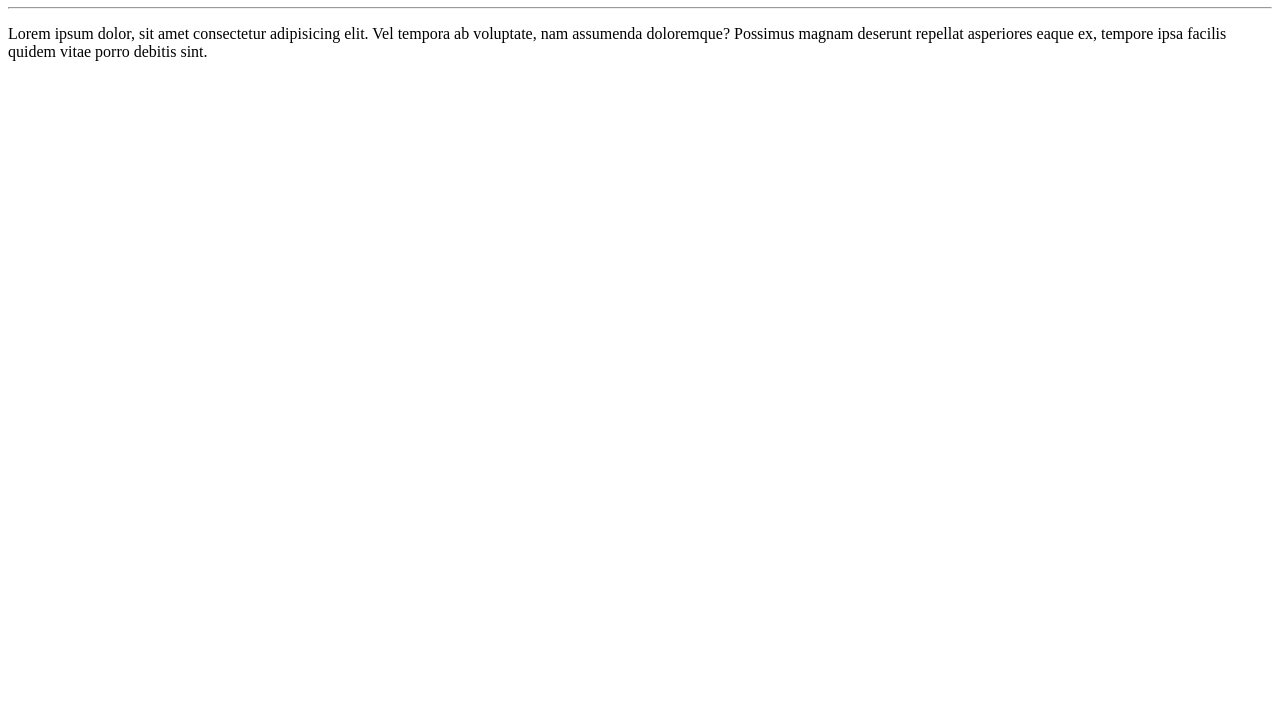
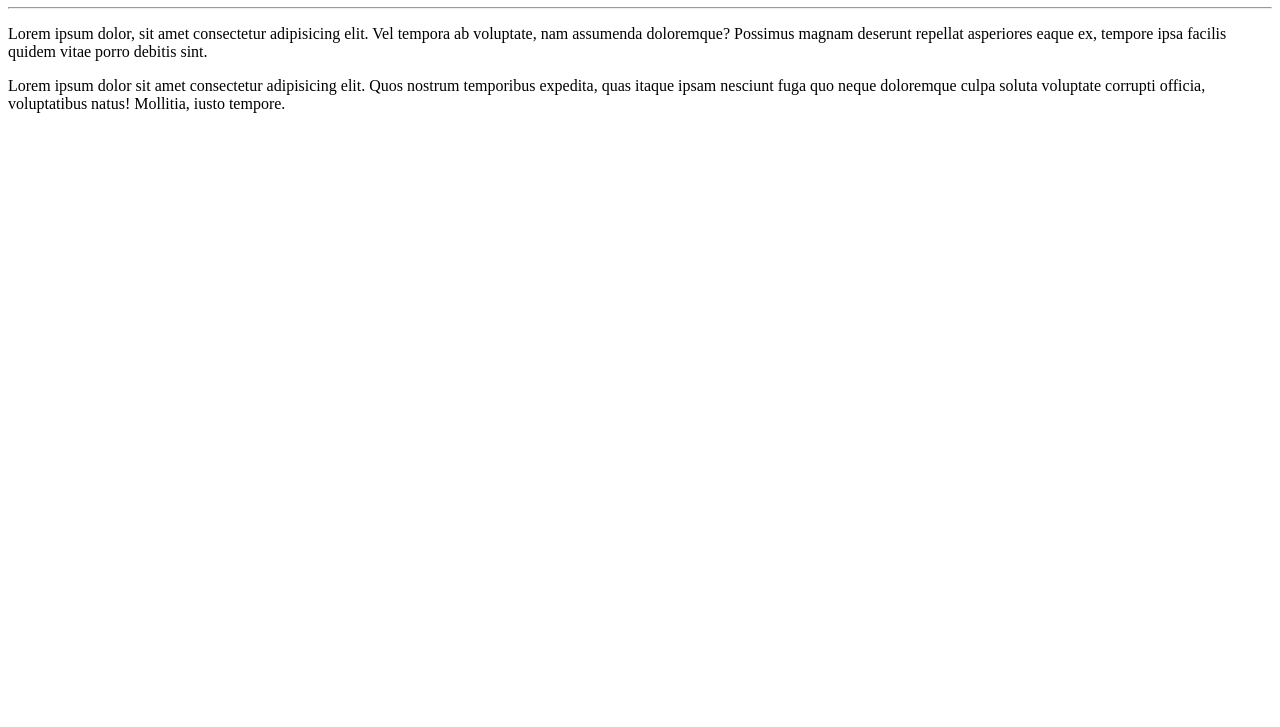
Before and after one commit to leonardosantana16/Ola-Mundo, a plain HTML site: page site-exemplo/index.html in a window 1280 px wide. Shown: the part 73-800 px from the top of the page. Drawn offline with Linux system fonts and the light colour scheme.

Commit message:
Adicionei um parágrafo

```diff
--- a/site-exemplo/index.html
+++ b/site-exemplo/index.html
@@ -9,5 +9,6 @@
     <h1>Olá, Mundo!</h1>
     <hr>
     <p>Lorem ipsum dolor, sit amet consectetur adipisicing elit. Vel tempora ab voluptate, nam assumenda doloremque? Possimus magnam deserunt repellat asperiores eaque ex, tempore ipsa facilis quidem vitae porro debitis sint.</p>
+    <p>Lorem ipsum dolor sit amet consectetur adipisicing elit. Quos nostrum temporibus expedita, quas itaque ipsam nesciunt fuga quo neque doloremque culpa soluta voluptate corrupti officia, voluptatibus natus! Mollitia, iusto tempore.</p>
 </body>
 </html>
```
